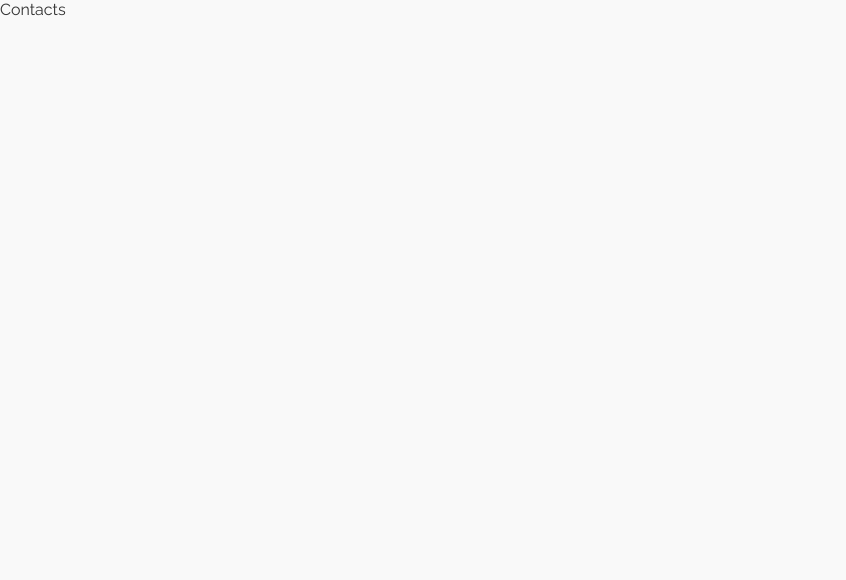
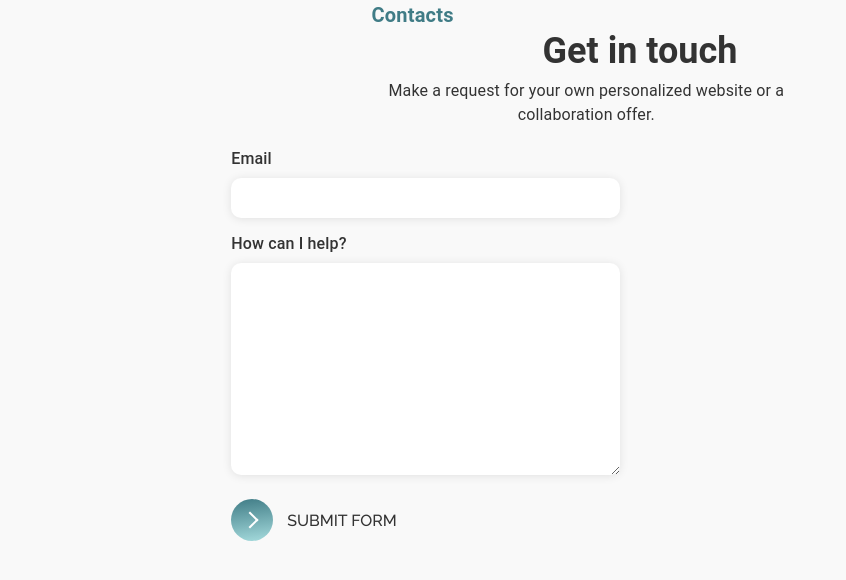
Before and after one commit to SimonsMeldzers/Portfolio, a Next.js app: page /components/Contacts in a window 1280 px wide. Shown: the top 580 px of the page, without its empty margins (0-846 px from the left). Built offline with nearby package versions, Linux system fonts and the light colour scheme.

Commit message:
Created  forms for contacts section

```diff
--- a/src/pages/components/Contacts.js
+++ b/src/pages/components/Contacts.js
@@ -1,8 +1,59 @@
-import React from 'react'
+import React, { useRef, useState } from 'react'
+
+import { FormControl, Input, InputLabel, TextField, TextareaAutosize, Typography } from '@mui/material';
+
+import emailjs from '@emailjs/browser';
+
+
 
 function Contacts() {
+  const [isHovered, setIsHovered] = useState(false);
+
+  const form = useRef();
+
+  const sendEmail = (e) => {
+    e.preventDefault();
+
+    emailjs.sendForm('service_rudh4kl', 'template_2z4jm29', form.current, process.env.NEXT_PUBLIC_EMAILJS_PUBLIC_KEY)
+      .then((result) => {
+          console.log(result.text);
+      }, (error) => {
+          console.log(error.text);
+      });
+  };
+
   return (
-    <div>Contacts</div>
+    <div className='contacts'>
+      <div className="c-container">
+
+        <div className="c-text-container">
+          <Typography onMouseEnter={() => setIsHovered(true)} onMouseLeave={() => setIsHovered(false)} className="c-sub-title" component='a' href="#contacts">
+              Contacts
+              <span style={isHovered ? {display: "flex", marginLeft: "5px"} : {display: "none"}}>#</span>
+           </Typography>
+          <Typography className='c-title' variant='h3' component="h2"> Get in touch </Typography>
+          <Typography className='c-text'> Make a request for your own personalized website or a collaboration offer. </Typography>
+        </div>
+        <div className="c-form-container">
+          <form className="c-form" ref={form} onSubmit={sendEmail}>
+          <Typography className='c-form-title'> Email </Typography>
+            <TextField autoComplete='off' required type='email' className='c-form-email'/>
+            <Typography className='c-form-title'> How can I help? </Typography>
+            <TextareaAutosize required className='c-form-message' />
+            <button className="c-button" type='submit'>
+              <span className="circle" aria-hidden="true">
+              <span className="icon arrow"></span>
+              </span>
+              <span className="button-text">Submit form</span>
+            </button>
+          </form>
+          <div className="c-3d">
+
+          </div>
+        </div>
+
+      </div>
+    </div>
   )
 }
 
--- a/src/pages/components/Projects.js
+++ b/src/pages/components/Projects.js
@@ -156,7 +156,7 @@ const ProjectsItem = ({ title, text, skills, sites, link }) => {
             {title}
           </Typography>
         </Link>
-        <Typography>{text}</Typography>
+        <Typography className='p-text'>{text}</Typography>
         <div className="p-skills">
           {skills.map((img, index) => {
             return <Image className="p-skill" src={img} alt={index} key={index} />;
--- a/src/styles/components/Contacts.css
+++ b/src/styles/components/Contacts.css
@@ -0,0 +1,241 @@
+.contacts{
+    width: 100%;
+    display: flex;
+    flex-direction: column;
+    margin-bottom: 200px !important;
+}
+
+.c-container{
+    display: flex;
+    width: 67%;
+    flex-direction: column;
+    justify-content: center;
+    align-items: center;
+    margin: auto;
+    text-align: center;
+}
+
+.c-sub-title{
+    display: flex;
+    color: #407C86;
+    font-size: 20px !important;
+    font-weight: 600 !important;
+    letter-spacing: calc(20px * 0.012);
+    width: fit-content;
+    margin: auto;
+}
+
+.c-title{
+    font-size: 36px !important;
+    font-weight: 600 !important;
+    margin: 0px 0px 7px 0px !important;
+    letter-spacing: calc(36px * 0.012);
+}
+
+.c-text{
+    letter-spacing: calc(16px * 0.012);
+    line-height: calc(16px * 1.5);
+    width: 80%;
+    margin: auto;
+}
+
+.c-form-container{
+    width: 100%;
+    display: flex;
+}
+
+.c-form{
+    width: 50%;
+    display: flex;
+    flex-direction: column;
+    min-height: 500px;
+    padding: 20px;
+    text-align: left;
+}
+
+.c-form-email{
+    width: 80%;
+}
+
+.c-form-email div{
+    height: 40px ;
+    border: none !important;
+    border-radius: 10px;
+    box-shadow: 0px 1px 10px 0px rgba(0, 0, 0, 0.10);
+    margin: 7px 0px 14px 0px;
+
+    font-size: 16px !important;
+    color: #333333;
+    padding-left: 0px;
+    font-family: Raleway !important;
+    letter-spacing: calc(16px*0.03);
+    background-color: white;
+
+    transition: ease 0.25s;
+}
+
+
+.c-form-email fieldset{
+    border: none !important;
+}
+
+/* Google's autofill transparent */
+input:-webkit-autofill,
+input:-webkit-autofill:hover,
+input:-webkit-autofill:focus,
+input:-webkit-autofill:active{
+    -webkit-background-clip: text;
+    -webkit-text-fill-color: #333333;
+    transition: background-color 5000s ease-in-out 0s;
+    box-shadow: inset 0 0 20px 20px #ffffff00;
+}
+
+.c-form-message{
+    width: 80% !important;
+    min-height: 200px;
+    max-height: 400px;
+    border: none;
+    border-radius: 10px;
+    box-shadow: 0px 1px 10px 0px rgba(0, 0, 0, 0.10);
+    margin: 7px 0px 24px 0px;
+    padding: 12px 0 0 0;
+
+    font-size: 16px !important;
+    color: #333333;
+    padding-left: 7px;
+    font-family: Raleway !important;
+    letter-spacing: calc(16px*0.03);
+}
+
+.c-form-message:focus{
+    /* box-shadow: 0px 1px 10px 0px rgba(0, 0, 0, 0.25); */
+    outline: none !important;
+    padding-left: 12px !important;
+    /* transition: ease 0.3s; */
+}
+
+.c-form-title{
+    font-weight: 500 !important;
+}
+
+
+.c-3d{
+    width: 50%;
+}
+
+
+
+
+.c-button {
+    position: relative;
+    display: inline-block;
+    cursor: pointer;
+    outline: none;
+    border: 0;
+    vertical-align: middle;
+    text-decoration: none;
+    background: transparent;
+    padding: 0;
+    font-size: 16px !important;
+    font-family: inherit !important;
+   }
+
+   .c-button {
+    width: 12rem;
+    height: auto;
+   }
+
+   .c-button .circle {
+    transition: all 0.45s cubic-bezier(0.65, 0, 0.076, 1);
+    position: relative;
+    display: block;
+    margin: 0;
+    width: 2.6rem;
+    height: 2.6rem;
+    background: linear-gradient(173deg, #407C86 0%, #A5DBDD 100%);
+    border-radius: 1.625rem;
+   }
+
+   .c-button .circle .icon {
+    transition: all 0.45s cubic-bezier(0.65, 0, 0.076, 1);
+    position: absolute;
+    top: 0;
+    bottom: 0;
+    margin: auto;
+    background: #fff;
+   }
+   .c-button .circle .icon.arrow {
+    transition: all 0.45s cubic-bezier(0.65, 0, 0.076, 1);
+    left: 0.625rem;
+    width: 0.975rem;
+    height: 0.108rem;
+    background: none;
+   }
+
+   .c-button .circle .icon.arrow::before {
+    position: absolute;
+    content: "";
+    top: -0.29rem;
+    right: 0.0625rem;
+    width: 0.625rem;
+    height: 0.625rem;
+    border-top: 0.125rem solid #fff;
+    border-right: 0.125rem solid #fff;
+    transform: rotate(45deg);
+   }
+
+   .c-button .button-text {
+    transition: all 0.45s cubic-bezier(0.65, 0, 0.076, 1);
+    position: absolute;
+    top: 0;
+    left: 0;
+    right: 0;
+    bottom: 0;
+    padding: 0.75rem 0;
+    margin: 0 0 0 1.85rem;
+    color: #333333;
+    font-weight: 500 !important;
+    line-height: 1.3;
+    text-align: center;
+    text-transform: uppercase;
+   }
+
+   .c-button:hover .circle {
+    width: 100%;
+   }
+
+   .c-button:hover .circle .icon.arrow {
+    background: #fff;
+    transform: translate(1rem, 0);
+   }
+
+   .c-button:hover .button-text {
+    color: #fff;
+   }
+
+
+   @media (max-width: 1600px) {
+        .c-form-message, .c-form-email{
+            width: 100% !important;
+        }
+   }
+   @media (max-width: 1200px) {
+        .c-container{
+            width: 90% !important;
+        }
+   }
+
+   @media (max-width: 800px) {
+        .c-form-container{
+            flex-wrap: wrap !important;
+        }
+        .c-form{
+            width: 100% !important;
+        }
+   }
+
+   @media (max-width: 720px) {
+        .contacts{
+            margin-top: 100px;
+        }
+   }
--- a/src/styles/components/Projects.css
+++ b/src/styles/components/Projects.css
@@ -30,6 +30,10 @@
     font-weight: 600 !important;
     letter-spacing: calc(36px * 0.012);
     margin: 0px 0px 7px 0px;
+}
+.p-text{
+    letter-spacing: calc(16px * 0.012);
+    line-height: calc(16px * 1.5);
 }
 
 .p-skills{
```
Also changed, not shown: 1 other file (tests, documents, lock files or other folders).
